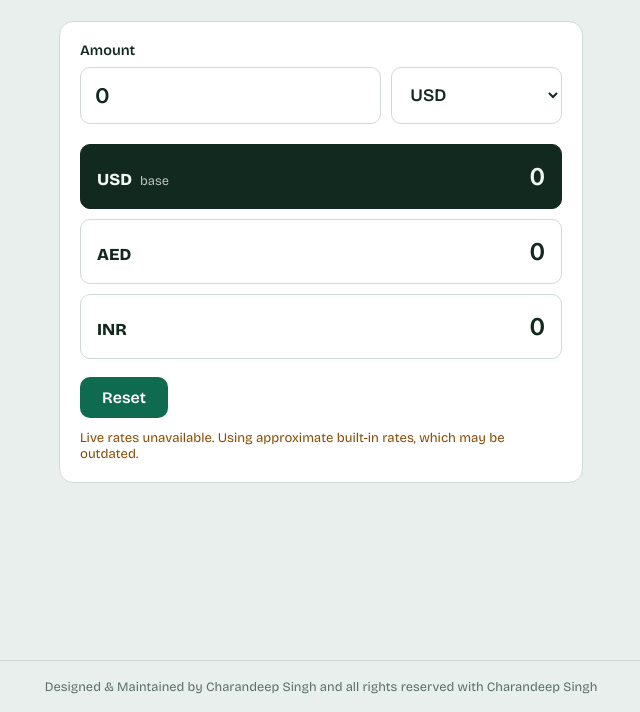
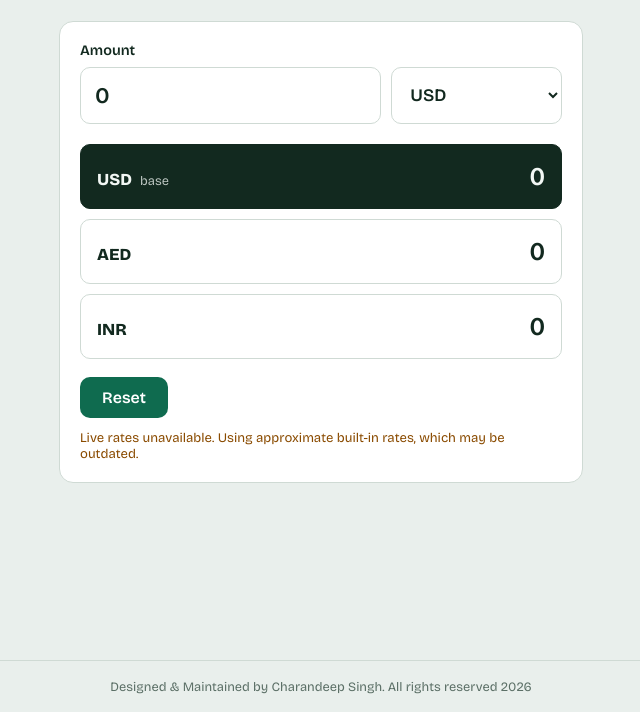
Before and after one commit to iamcharan1987/currency-converter, a plain HTML site: page index.html in a window 1280 px wide. Shown: the part 88-800 px from the top of the page, without its empty margins (319-959 px from the left). Drawn offline with nearby package versions, Linux system fonts and the light colour scheme; no server answers.

Commit message:
Update index.html

```diff
--- a/index.html
+++ b/index.html
@@ -92,7 +92,7 @@
   </div>
 </main>
 
-<footer>Designed &amp; Maintained by Charandeep Singh and all rights reserved with Charandeep Singh</footer>
+<footer>Designed &amp; Maintained by Charandeep Singh. All rights reserved 2026</footer>
 
 <script>
 (function () {
```
